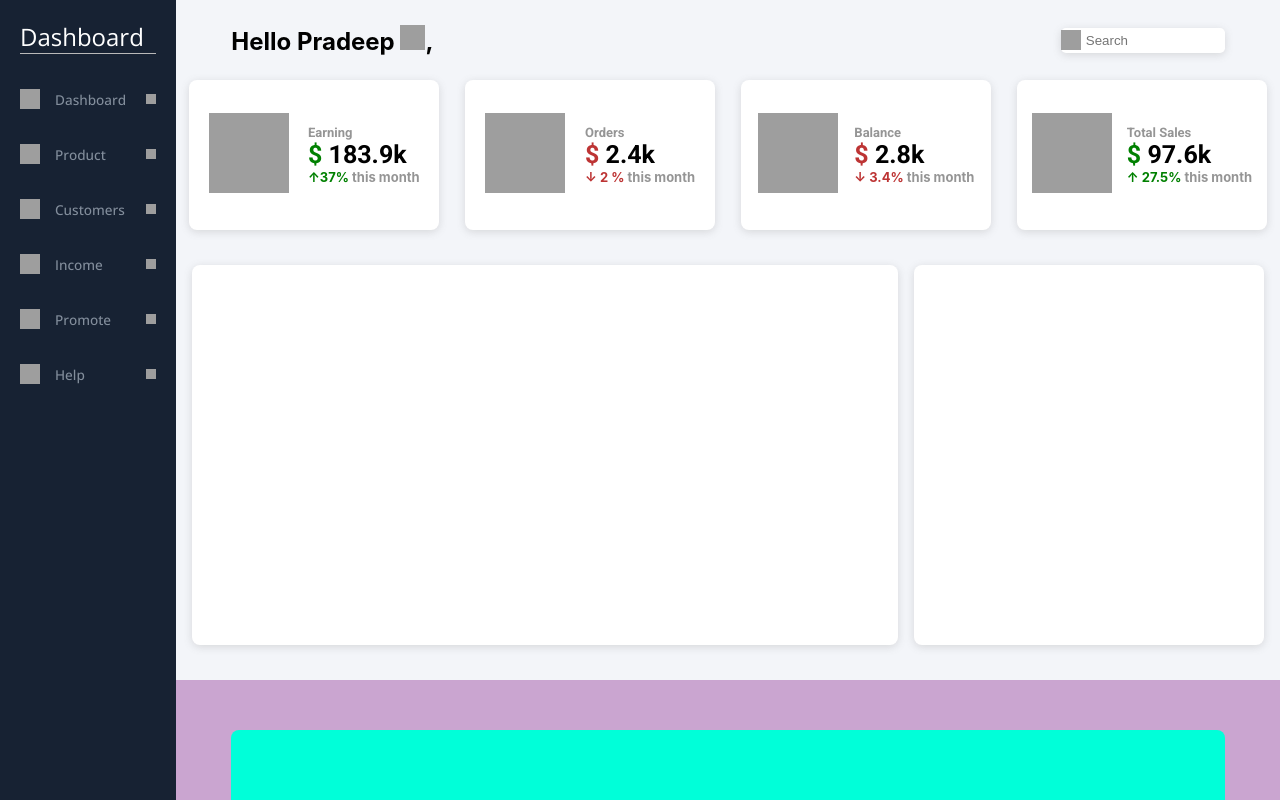
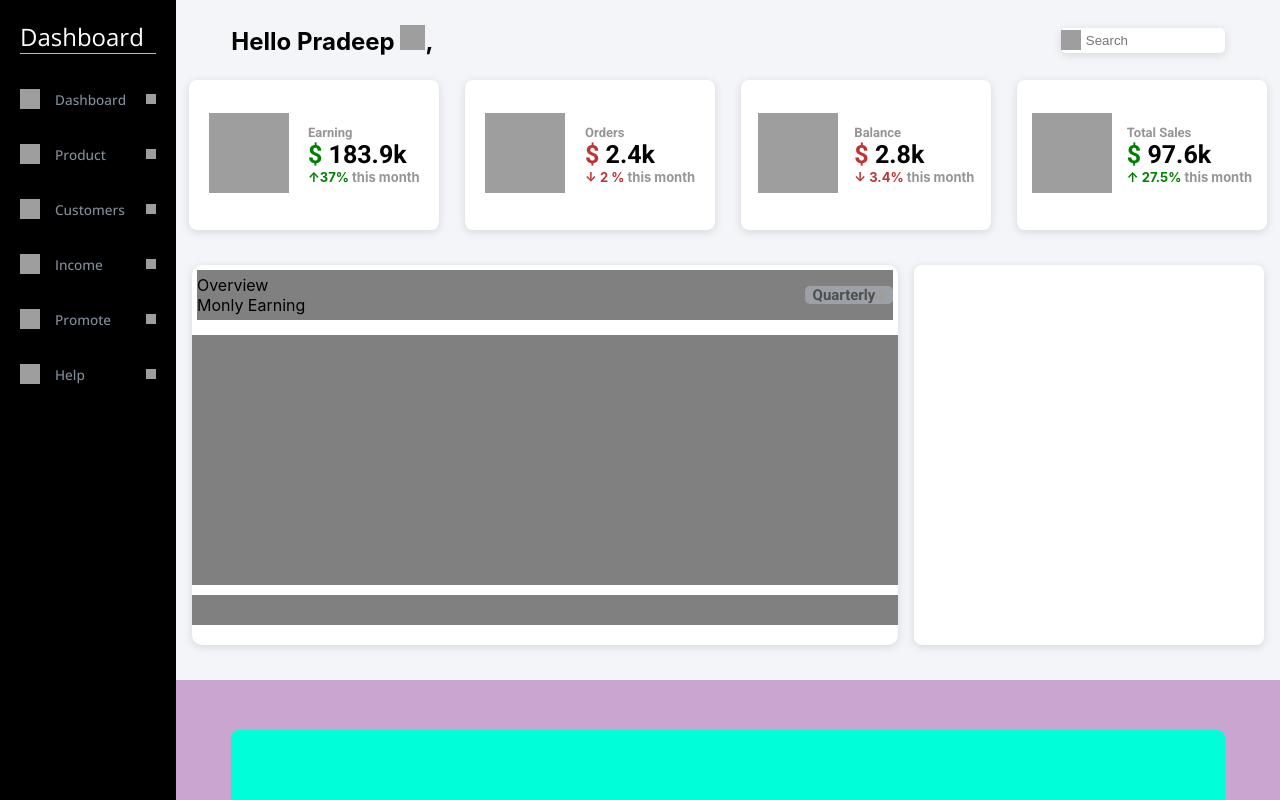
Before and after one commit to pradeep-08/Web-Developer-Assignment-, a React (Create React App) app: page / in a window 1280 px wide. Shown: the top 800 px of the page. Built offline with nearby package versions, Linux system fonts and the light colour scheme; grey boxes are pictures that could not be loaded.

Commit message:
working with bar-3

```diff
--- a/src/App.css
+++ b/src/App.css
@@ -8,6 +8,7 @@
   height: 1340px;
   width: 15%;
   background-color: #172233;
+  background-color: #000000;
 }
 .mainboard{
   height: fit-content;
--- a/src/Components/asset/bar2.js
+++ b/src/Components/asset/bar2.js
@@ -51,7 +51,7 @@ function Bar2() {
               </div>
                  <div className="bar-content-description">
                   <div className='des-title'>Orders</div>
-                    <div className='dollar'><span style={{color:"rgb(189, 52, 52)"}}>$</span> <CountUp duration={15} className="counter" end={2.4} />.4k</div>
+                    <div className='dollar'><span style={{color:"rgb(189, 52, 52)"}}>$</span> <CountUp duration={30} className="counter" end={2.4} />.4k</div>
                   <div className='des-ack'><span style={{color:"rgb(189, 52, 52)"}} className='percentage'><span className='percentag-1' >↓</span> <CountUp duration={10} className="counter" end={2} /> % </span> this month</div>
                 </div>
             </div>
--- a/src/Components/asset/bar3.js
+++ b/src/Components/asset/bar3.js
@@ -7,6 +7,32 @@ function Bar3() {
   return <>
    <div className="bar-3">
         <div className="bar-3-contents-1">
+            <div className="bar-inner-content-1">
+            <div> <div className='over-view'>Overview</div>
+              <div className="montnly-earing">Monly Earning</div>
+              </div>
+              <div className="drop-down">Quarterly<img width="10" height="10" src="https://img.icons8.com/metro/26/EBEBEB/sort-down.png" alt="sort-down"/></div>
+            </div>
+            <div className="bar-inner-content-2"></div>
+            <div className="bar-inner-content-3"></div>
+
+
+
+
+
+
+
+
+
+
+
+
+
+
+
+
+
+
 
         </div>
             <div className="bar-3-contents-2"></div>
--- a/src/Components/style/bar3.css
+++ b/src/Components/style/bar3.css
@@ -1,3 +1,4 @@
+@import url('https://fonts.googleapis.com/css2?family=Julius+Sans+One&family=Open+Sans:ital,wdth,wght@0,75..100,300..800;1,75..100,300..800&family=Roboto:ital,wght@0,100;0,300;0,400;0,500;0,700;0,900;1,100;1,300;1,400;1,500;1,700;1,900&display=swap');
 .bar-3{
     width: 100%;
     height: 450px;
@@ -10,8 +11,11 @@
     background-color: rgb(255, 255, 255);
     height: 380px;
     width: 64%;
-    border-radius: 8px;
+    border-radius: 10px;
     box-shadow: rgba(99, 99, 99, 0.2) 0px 2px 8px 0px;
+    display: flex;
+    flex-direction: column;
+    gap: 10px;
 }
 .bar-3-contents-2{
     background-color: rgb(255, 255, 255);
@@ -20,3 +24,35 @@
     border-radius: 8px;
     box-shadow: rgba(99, 99, 99, 0.2) 0px 2px 8px 0px;
 }
+
+.bar-inner-content-1 {
+    height: 50px;
+    background-color: gray;
+    display: flex;
+    flex-direction: row;
+    justify-content: space-between;
+    align-items: center;
+    margin: 5px 5px 5px 5px;
+}
+.bar-inner-content-2 {
+    height: 250px;
+    background-color: gray;
+}
+.bar-inner-content-3 {
+    height: 30px;
+    background-color: gray;
+}
+.drop-down{
+    display: flex;
+    align-items: center;
+    justify-content: space-evenly;
+    width: max-content;
+    background-color: #9ca1a8;
+    padding: 0 8px 0 8px;
+    border-radius: 5px;
+    font-family: "Roboto", sans-serif;
+    font-weight: 700;
+    font-style: normal;
+    font-size: 15px;
+    color: rgb(79, 79, 79);
+}
```
